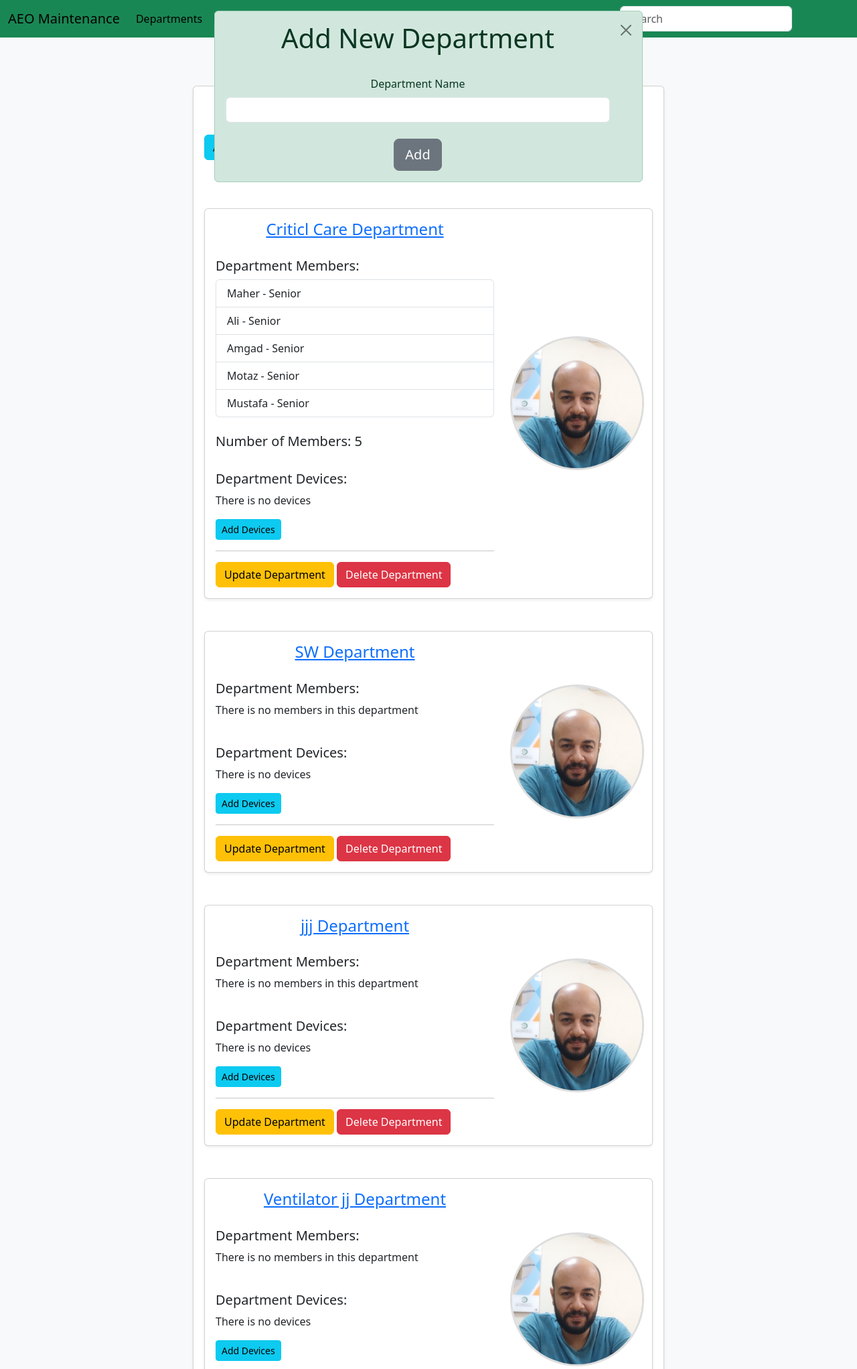
After one commit to MoMaherB/Biomedical-maintenance-system-Webstack-Portfolio-Project, a Flask app: page /add_department in a window 1280 px wide. The commit adds this page. Shown: the top 2044 px of the page at 67% size. Run offline with Flask 3, Linux system fonts and the light colour scheme.

Commit message:
- Add more user routes. - Add Department routs. - Make Add Department Form. - Add users, users, departments, department pages

```diff
--- /dev/null
+++ b/maintenance_system/Templates/departments.html
@@ -0,0 +1,112 @@
+{% extends "layout.html"%}
+
+{% block content %}
+
+
+<div class="row justify-content-center">
+	<div class="col-lg-8 mt-4 mb-4">
+		<div class="card p-3 shadow-sm">
+			<div class="row">
+				<h1 class="text-center">Departments</h1>
+				<a href="{{ url_for('add_department') }}"><button type="button" class="btn btn-info btn-md">Add
+						New Department</button></a>
+				{% if url_for('add_department') == request.path %}
+				<div class="row justify-content-center">
+					<div class="col-lg-8 mt-4 mb-4">
+						<div class="alert alert-success alert-dismissible fade show position-fixed top-0 start-50 translate-middle-x mt-3 w-50"
+							role="alert">
+							<a href="{{ url_for('departments')}} "><button type="button" class="btn-close"
+									data-bs-dismiss="alert" aria-label="Close"></button></a>
+							<h1 class="text-center">Add New Department</h1>
+							<br>
+							<form method="post" class="justify-content-center text-center">
+								{{ form.hidden_tag()}}
+
+								{{ form.name.label(class="form-label")}}
+								{% if form.name.errors %}
+								{{ form.name(class="form-control is-invalid") }}
+								<div id="validationServer03Feedback" class="invalid-feedback">
+									{% for error in form.name.errors %}
+									{{ error }}
+									{% endfor %}
+								</div>
+								{% else %}
+								{{ form.name(class="form-control")}}
+								{% endif %}
+								<br>
+								{{ form.submit(class="btn btn-secondary btn-lg")}}
+							</form>
+						</div>
+					</div>
+				</div>
+				{% endif %}
+				{% for department in departments %}
+				<div class="col-md-8 col-lg-12 mt-4 mb-4">
+					<div class="card p-3 shadow-sm">
+						<div class="row align-items-center">
+							<!-- Left Side: User Information -->
+							<div class="col-lg-8 col-12">
+								<a href="{{ url_for('department', id = department.id)}}">
+									<h4 class="mb-1 text-center">{{department.name}} Department</h4>
+								</a>
+								<br>
+								<h5>Department Members: </h5>
+								{% if department.members%}
+								<div class="list-group">
+									{% for member in department.members%}
+									<a href="{{ url_for('user', id = member.id)}}"
+										class="list-group-item list-group-item-action">{{ member.username }} - {{
+										member.rank }}</a>
+									{% endfor%}
+								</div>
+								<br>
+								<h5>Number of Members: {{ department.members|length }}</h5>
+
+								{% else %}
+								<p> There is no members in this department</p>
+								{% endif %}
+								<br>
+								<h5>Department Devices: </h5>
+								{% if department.devices%}
+								<div class="list-group">
+									{% for device in department.devices%}
+									<a href="{{url_for('device', id = device.id)}}"
+										class="list-group-item list-group-item-action">{{
+										device.name }}</a>
+									{% endfor%}
+								</div>
+								<br>
+								<h5>Number of devices: {{ department.devices|length }}</h5>
+								{% else %}
+								<p>There is no devices</p>
+								{# {{ url_for('add_device', department_id=department.id) }} #}
+								<a href="#"><button type="button" class="btn btn-info btn-sm">Add
+										Devices</button></a>
+								{% endif%}
+
+								<br>
+								<hr>
+								<div>
+									{# {{ url_for('update_department', id = department.id)}} #}
+									<a href="#"><button type="button"
+											class="btn btn-warning btn-custom">Update Department</button></a>
+									{# {{ url_for('delete_department', id = department.id)}} #}
+									<a href="#"><button type="button"
+											class="btn btn-danger custom-button">Delete Department</button></a>
+								</div>
+							</div>
+							<!-- Right Side: User Photo -->
+							<div class="col-lg-4 text-center">
+								<img src="{{ url_for('static', filename='images/profile.jpg')}}" alt="User Photo"
+									class="rounded-photo">
+							</div>
+						</div>
+					</div>
+				</div>
+				{% endfor %}
+			</div>
+		</div>
+	</div>
+
+
+	{% endblock%}
--- a/maintenance_system/Templates/layout.html
+++ b/maintenance_system/Templates/layout.html
@@ -22,9 +22,8 @@
 			<div class="collapse navbar-collapse" id="navbarSupportedContent">
 				<ul class="navbar-nav me-auto mb-2 mb-lg-0">
 					<li class="nav-item">
-						<a class="nav-link active" aria-current="page"
-							href="#">Departments</a>
-							 {# href="{{ url_for('departments') }}"  #}
+						<a class="nav-link active" aria-current="page" href="#">Departments</a>
+						{# href="{{ url_for('departments') }}" #}
 					</li>
 					<li class="nav-item">
 						<a class="nav-link" href="#">Link</a>
@@ -68,9 +67,12 @@
 		{% endfor %}
 		{% endif %}
 		{% endwith %}
-
+		<div class="container mt-5">
+			<div class="row justify-content-center">
 				{% block content %}
 				{% endblock %}
+			</div>
+		</div>
 	</div>
 	<script src="https://cdn.jsdelivr.net/npm/bootstrap@5.3.3/dist/js/bootstrap.bundle.min.js"
 		integrity="sha384-YvpcrYf0tY3lHB60NNkmXc5s9fDVZLESaAA55NDzOxhy9GkcIdslK1eN7N6jIeHz"
--- a/maintenance_system/forms.py
+++ b/maintenance_system/forms.py
@@ -1,7 +1,7 @@
 from flask_wtf import FlaskForm
 from wtforms.fields import StringField, PasswordField, SubmitField
 from wtforms.validators import DataRequired, Email, EqualTo, Length, ValidationError
-from maintenance_system.models import User
+from maintenance_system.models import User, Department
 
 #=========================================User Forms====================================================
 
@@ -21,3 +21,15 @@ class UserForm(FlaskForm):
 		user = User.query.filter_by(email=email.data.strip()).first()
 		if user:
 			raise ValidationError('This email already taken. Please choose another one.')
+
+#=========================================Department Forms====================================================
+
+
+class DepartmentForm(FlaskForm):
+	name = StringField('Department Name', validators=[DataRequired(), Length(min=2, max=20)])
+	submit = SubmitField('Add')
+
+	def validate_name(self, name):
+		department = Department.query.filter_by(name=name.data.strip()).first()
+		if department:
+			raise ValidationError('This department name already exists. Please choose another one.')
--- a/maintenance_system/routes.py
+++ b/maintenance_system/routes.py
@@ -1,7 +1,7 @@
-from flask import render_template, redirect, url_for
+from flask import render_template, redirect, url_for, flash, request
 from maintenance_system import app, db
-from maintenance_system.models import User
-from maintenance_system.forms import UserForm
+from maintenance_system.models import User , Department
+from maintenance_system.forms import UserForm, DepartmentForm
 
 
 
@@ -12,12 +12,48 @@ def home():
 
 #==================User Routes============================
 
-@app.route("/register", methods=['GET', 'POST'])
+@app.route('/register', methods=['GET', 'POST'])
 def register():
 	form = UserForm()
 	if form.validate_on_submit():
 		user = User(username=form.username.data, email=form.email.data, password=form.password.data)
 		db.session.add(user)
 		db.session.commit()
+		flash('User has been created successfully!', 'success')
 		return redirect(url_for('users'))
-	return render_template("register.html", form=form)
+	return render_template('register.html', form=form)
+
+@app.route('/users')
+def users():
+	users = User.query.all()
+	return render_template('users.html', users=users)
+
+@app.route('/users/<int:id>')
+def user(id):
+	user = User.query.get_or_404(id)
+	return render_template('user.html', user=user)
+
+#=================Department Routes==========================
+
+@app.route('/departments')
+def departments():
+	departments = Department.query.all()
+	return render_template('departments.html', departments=departments)
+
+@app.route('/departments/<int:id>')
+def department(id):
+	department = Department.query.get_or_404(id)
+
+	render_template('department.html',department=department )
+
+@app.route('/add_department', methods=['GET', 'POST'])
+def add_department():
+	departments = Department.query.all()
+	form = DepartmentForm()
+	if form.validate_on_submit():
+		new_department = Department(name=form.name.data)
+		db.session.add(new_department)
+		db.session.commit()
+		return redirect(url_for('departments'))
+
+	return render_template('departments.html', form=form, departments=departments)
--- a/maintenance_system/static/css/style.css
+++ b/maintenance_system/static/css/style.css
@@ -52,3 +52,14 @@ body {
 	background-color: #f8f9fa;
 	/* Light gray background */
 }
+
+
+.overlay-alert {
+	position: fixed;
+	top: 20px;
+	left: 50%;
+	transform: translateX(-50%);
+	z-index: 1050; /* High z-index to appear above other elements */
+	width: 90%; /* Adjust width as needed */
+	max-width: 500px;
+}
```
Also changed, not shown: maintenance_system/Templates/department.html (added, +77 -0 lines), maintenance_system/Templates/user.html (added, +31 -0 lines), maintenance_system/Templates/users.html (added, +32 -0 lines), instance/maintenance_system.db, maintenance_system/static/images/profile.jpg (added). Lines whose indentation alone changed are shown as unchanged.
